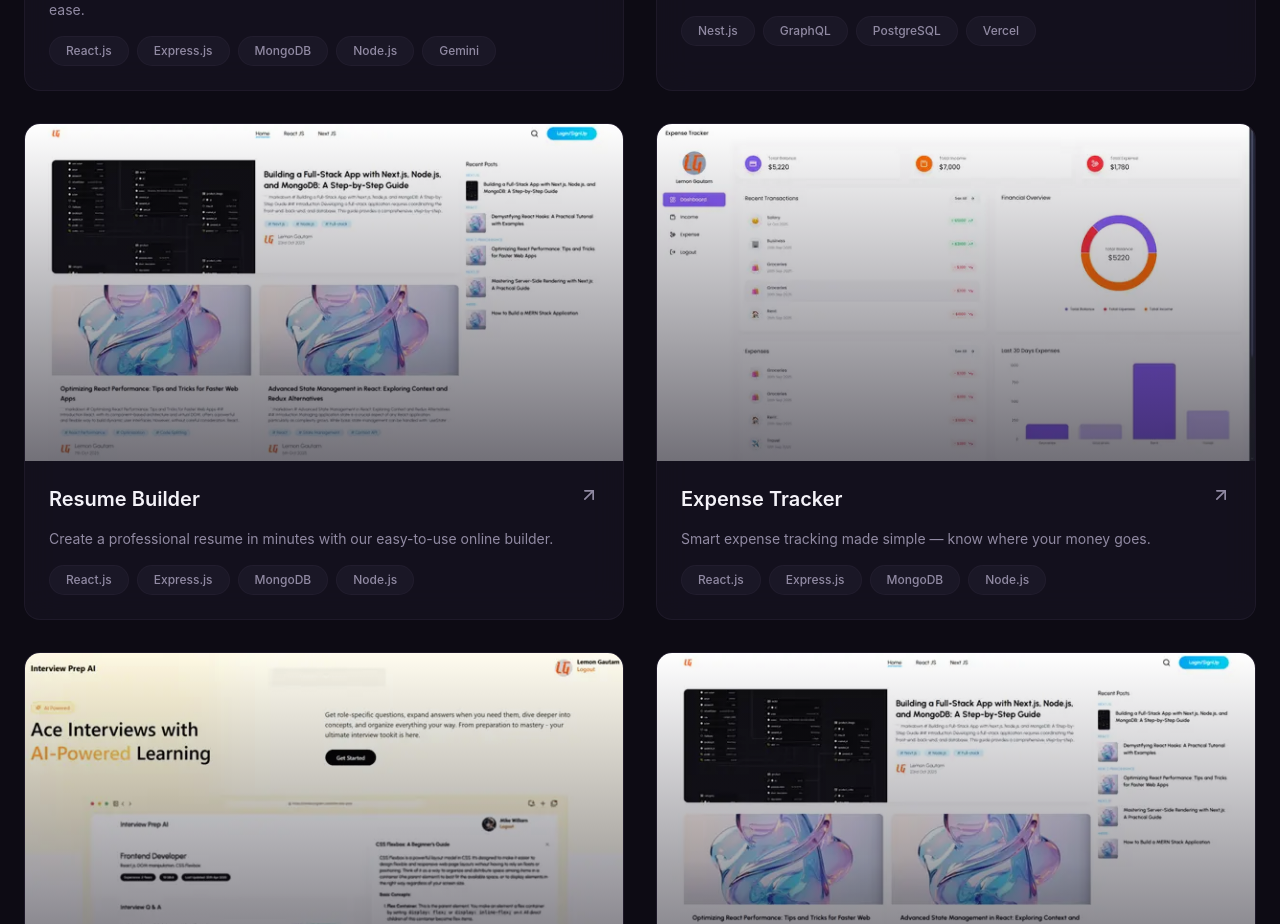
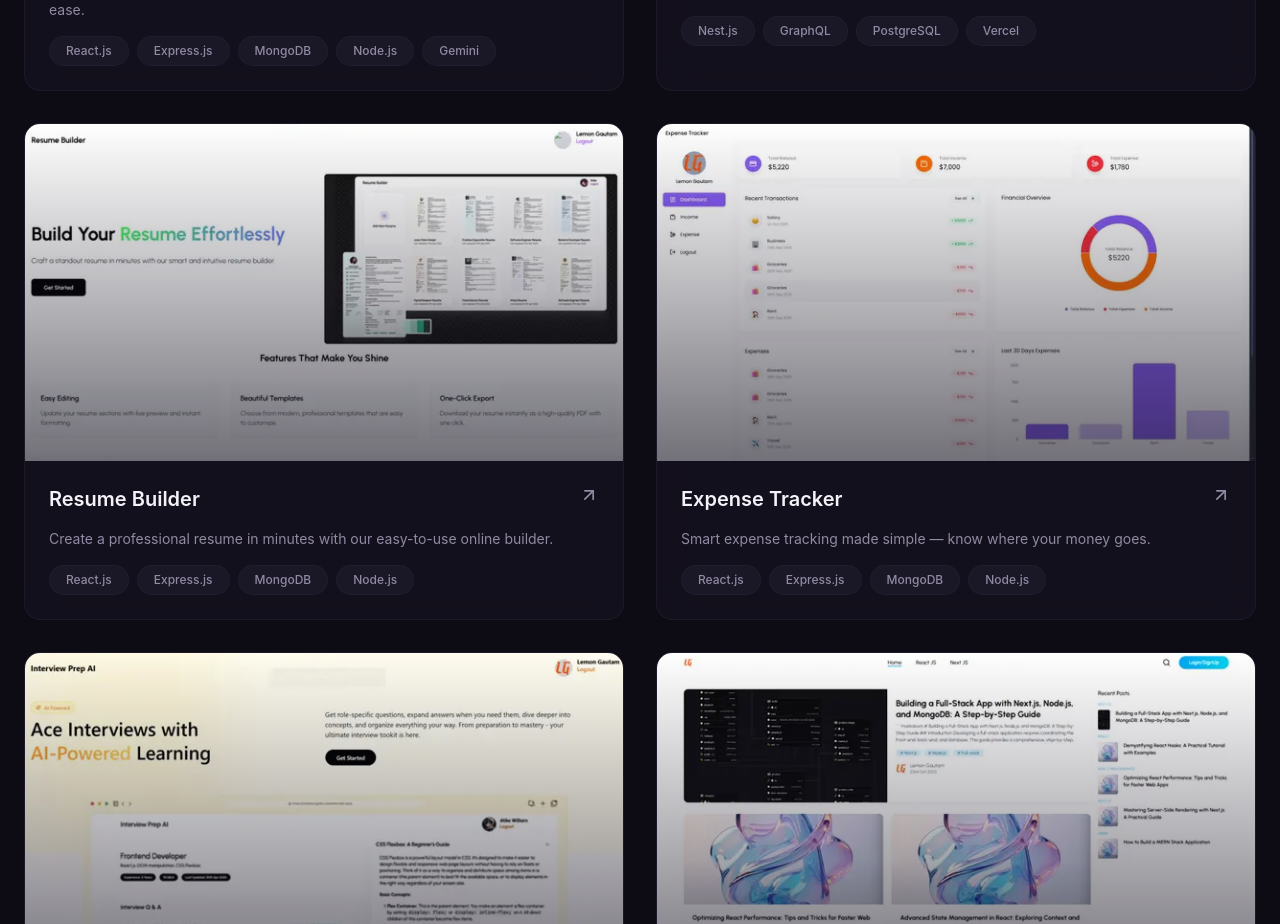
Before and after one commit to azulgautam79/portfolio-react, a React (Vite) app: page / in a window 1280 px wide. Shown: the part 3943-4867 px from the top of the page. Built offline with nearby package versions, Linux system fonts and the light colour scheme.

Commit message:
[fix: Changed image name of resume builder]

```diff
--- a/src/sections/Projects.jsx
+++ b/src/sections/Projects.jsx
@@ -60,7 +60,7 @@ const projects = [
     title: "Resume Builder",
     description:
       "Create a professional resume in minutes with our easy-to-use online builder.",
-    image: "/projects/ai_blogger.webp",
+    image: "/projects/resume_builder.webp",
     tags: ["React.js", "Express.js", "MongoDB", "Node.js"],
     link: "https://blog-ai-frontend-theta.vercel.app/",
     github: "https://github.com/lemongautam79/Resume_Builder_Frontend",
```
